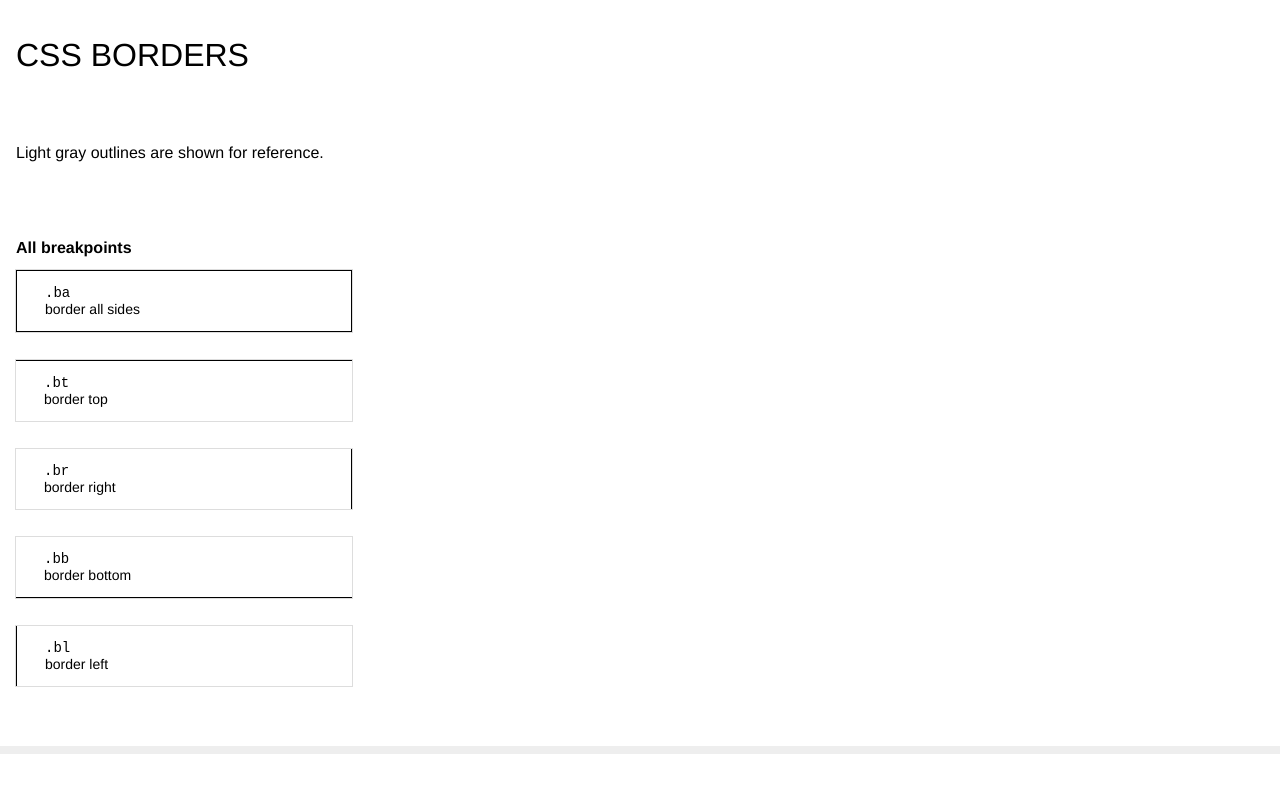
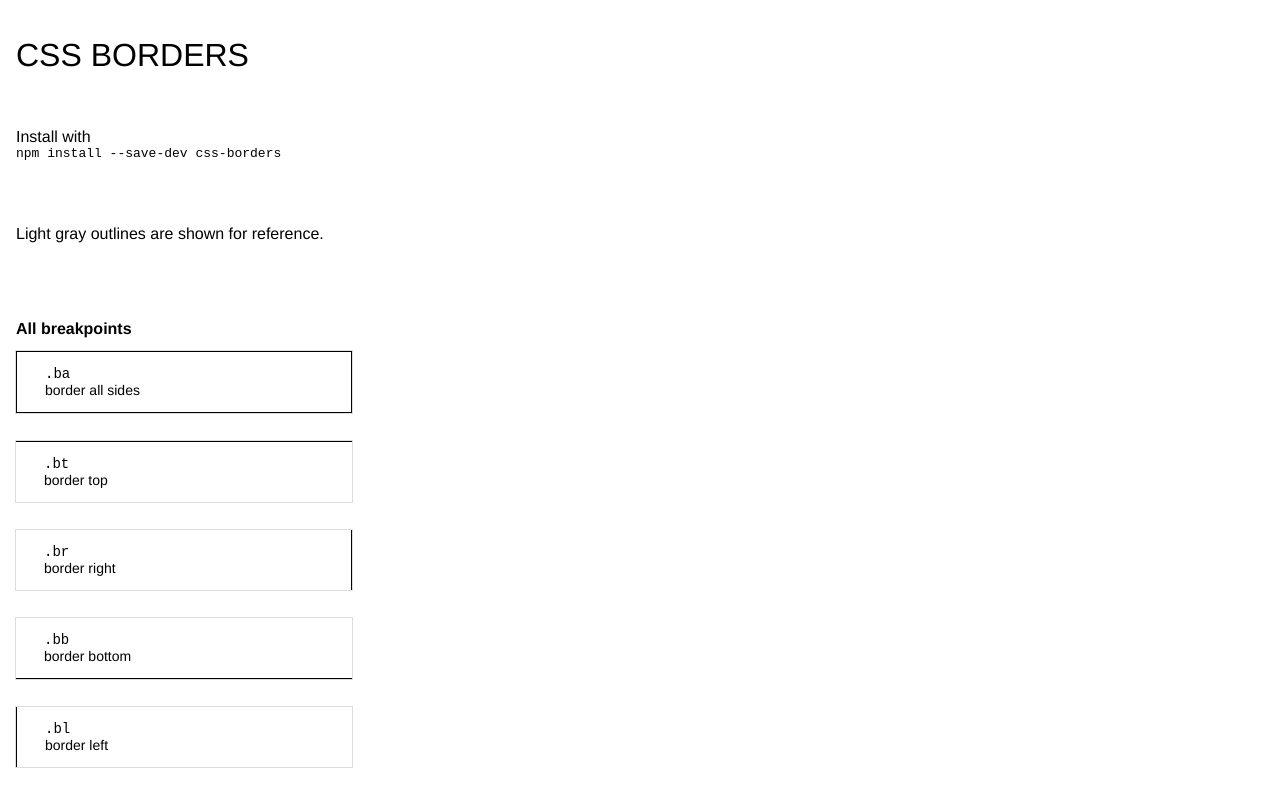
Before and after one commit to mrmrs/css-borders, a website: page index.html in a window 1280 px wide. Shown: the top 797 px of the page. Drawn offline with Linux system fonts and the light colour scheme.

Commit message:
Update with save-dev info.

```diff
--- a/index.html
+++ b/index.html
@@ -11,20 +11,14 @@
     <meta name="viewport" content="width=device-width, initial-scale=1">
     <link rel="stylesheet" href="borders.css">
     <style>
-       html { font-family: avenir, helvetica, arial, sans-serif; }
-       body, html { margin: 0; padding: 0; }
-       section, article, div, main { box-sizing: border-box; }
-       .example { padding: 1em 2em; margin-bottom: 2em; max-width: 24em; font-size: 14px; outline: 1px solid #ddd; }
-       code { display: block; }
-       section { padding-left: 1em; padding-right: 1em; padding-top: 2em; padding-bottom: 2em; border-bottom: 8px solid #eee; float: left; width: 100%; }
-       main { overflow: hidden; }
-       h1 { padding: .5em; font-weight: 400; text-transform: uppercase; }
-       h2 { font-size: 1em; font-weight: 700; }
-       p { padding: 1em; }
+      html { font-family: avenir, helvetica, arial, sans-serif; } body, html { margin: 0; padding: 0; } section, article, div, main { box-sizing: border-box; } .example { padding: 1em 2em; margin-bottom: 2em; max-width: 24em; font-size: 14px; outline: 1px solid #ddd; } code { display: block; } section { padding-left: 1em; padding-right: 1em; padding-top: 2em; padding-bottom: 2em; border-bottom: 8px solid #eee; float: left; width: 100%; } main { overflow: hidden; } h1 { padding: .5em; font-weight: 400; text-transform: uppercase; } h2 { font-size: 1em; font-weight: 700; } p { padding: 1em; }
     </style>
   </head>
   <body>
+    <header>
       <h1>CSS Borders</h1>
+      <p>Install with <code>npm install --save-dev css-borders</code></p>
+    </header>
     <main>
       <p>Light gray outlines are shown for reference.</p>
       <section>
```
Lines whose indentation alone changed are shown as unchanged.
